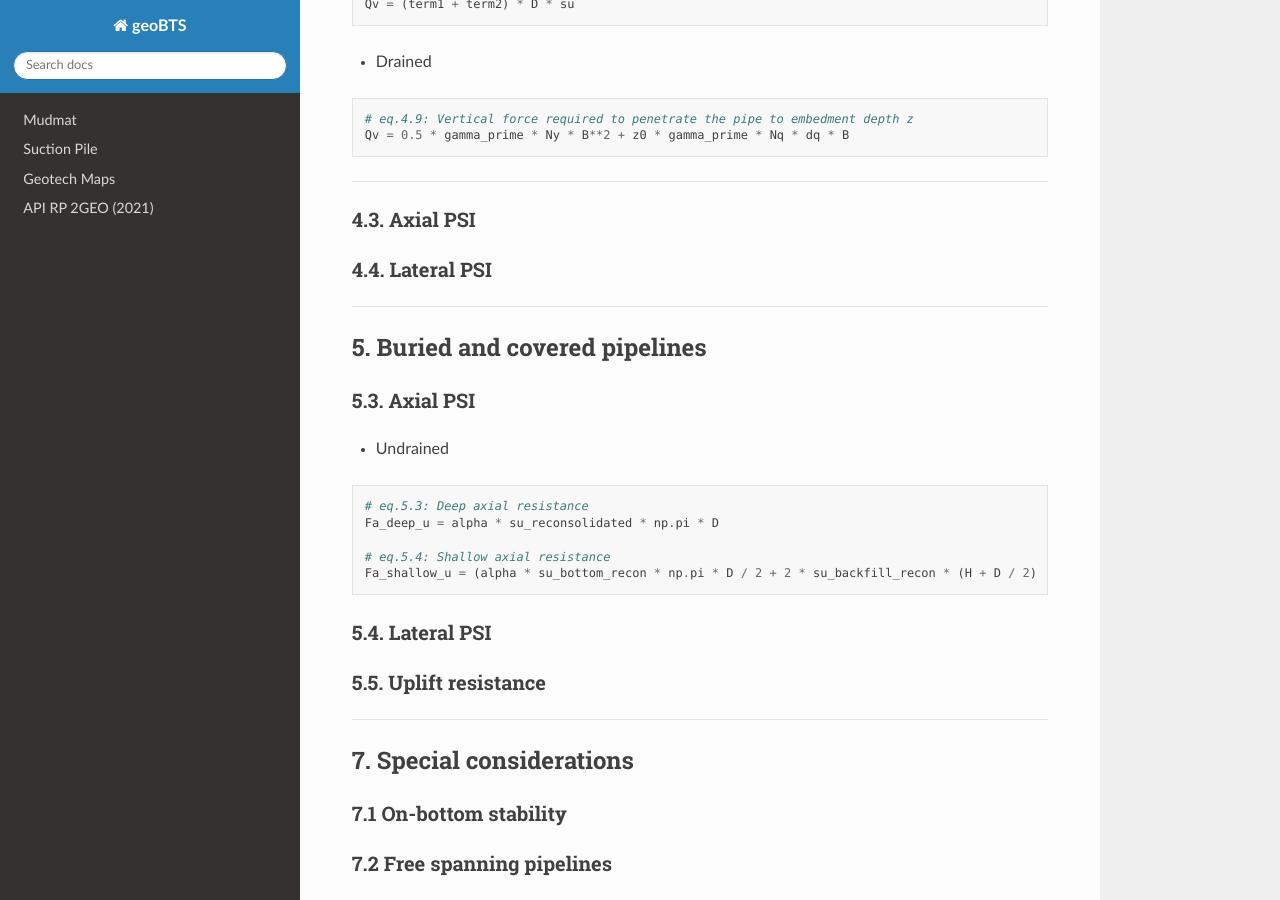
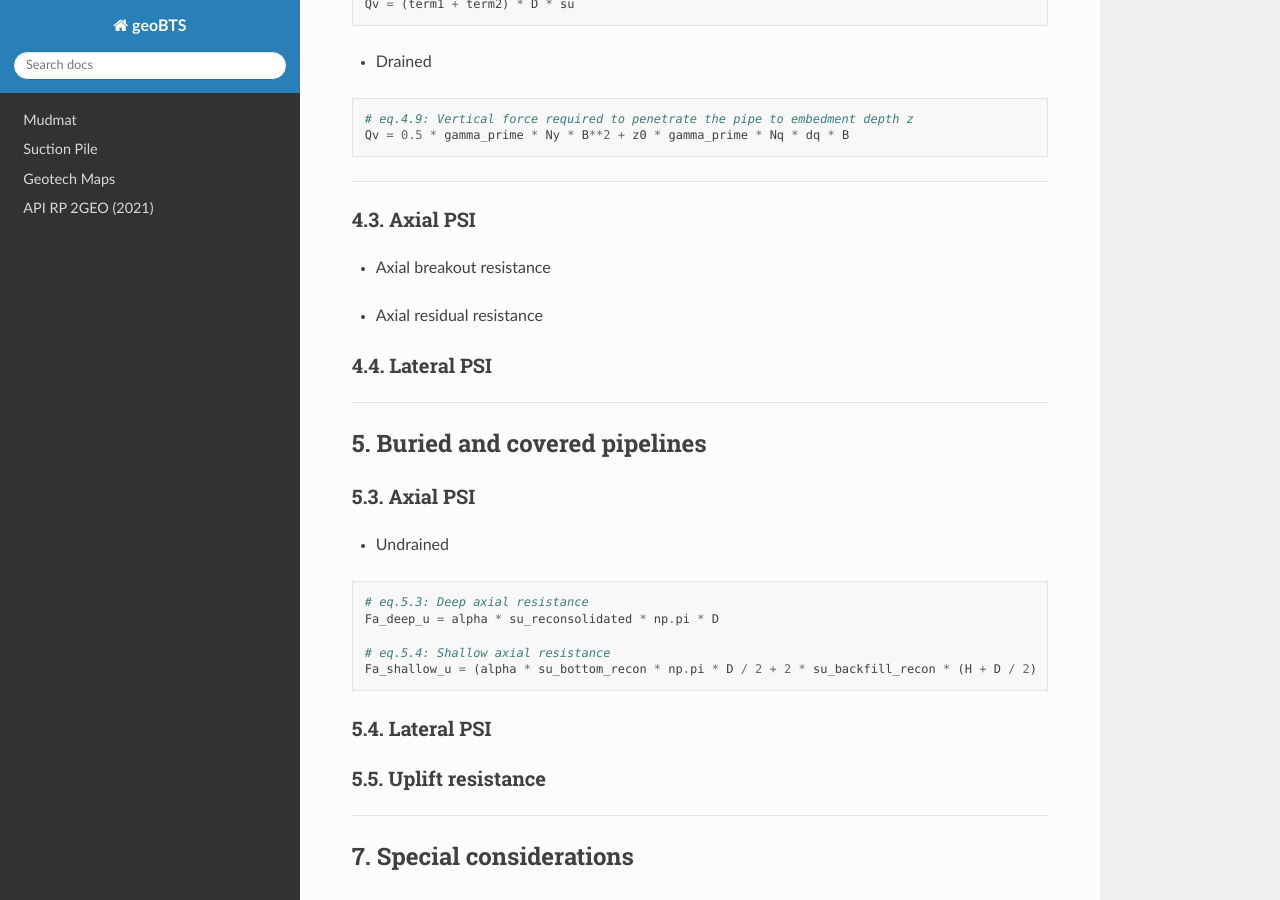
Before and after one commit to jungsohn/geoBTS, a Sphinx documentation site: the page built from docs/source/DNVGL_RP_F114.rst, in a window 1280 px wide and 900 px high, scrolled down 1054 px. Built offline with Sphinx 7.4.7 and the Read the Docs theme 3.1.0, drawn with Linux system fonts in a browser that asks for light colours.

Commit message:
Update DNVGL_RP_F114.rst

```diff
--- a/docs/source/DNVGL_RP_F114.rst
+++ b/docs/source/DNVGL_RP_F114.rst
@@ -45,6 +45,20 @@
 
 4.3. Axial PSI
 ....................
+
+- Axial breakout resistance
+
+.. code-block:: python
+   # Undrained
+    mu_A_brk_u = alpha * (su / sigma_v_eff_NC) * gamma_pre**m * zeta * gamma_rate  # eq.4.15
+
+   # Drained
+    mu_A_brk_d = np.tan(delta_peak) * r_pipe_soil * np.tan(phi_peak) * zeta       # eq.4.16
+
+- Axial residual resistance
+
+
+
 
 4.4. Lateral PSI
 ....................
```
